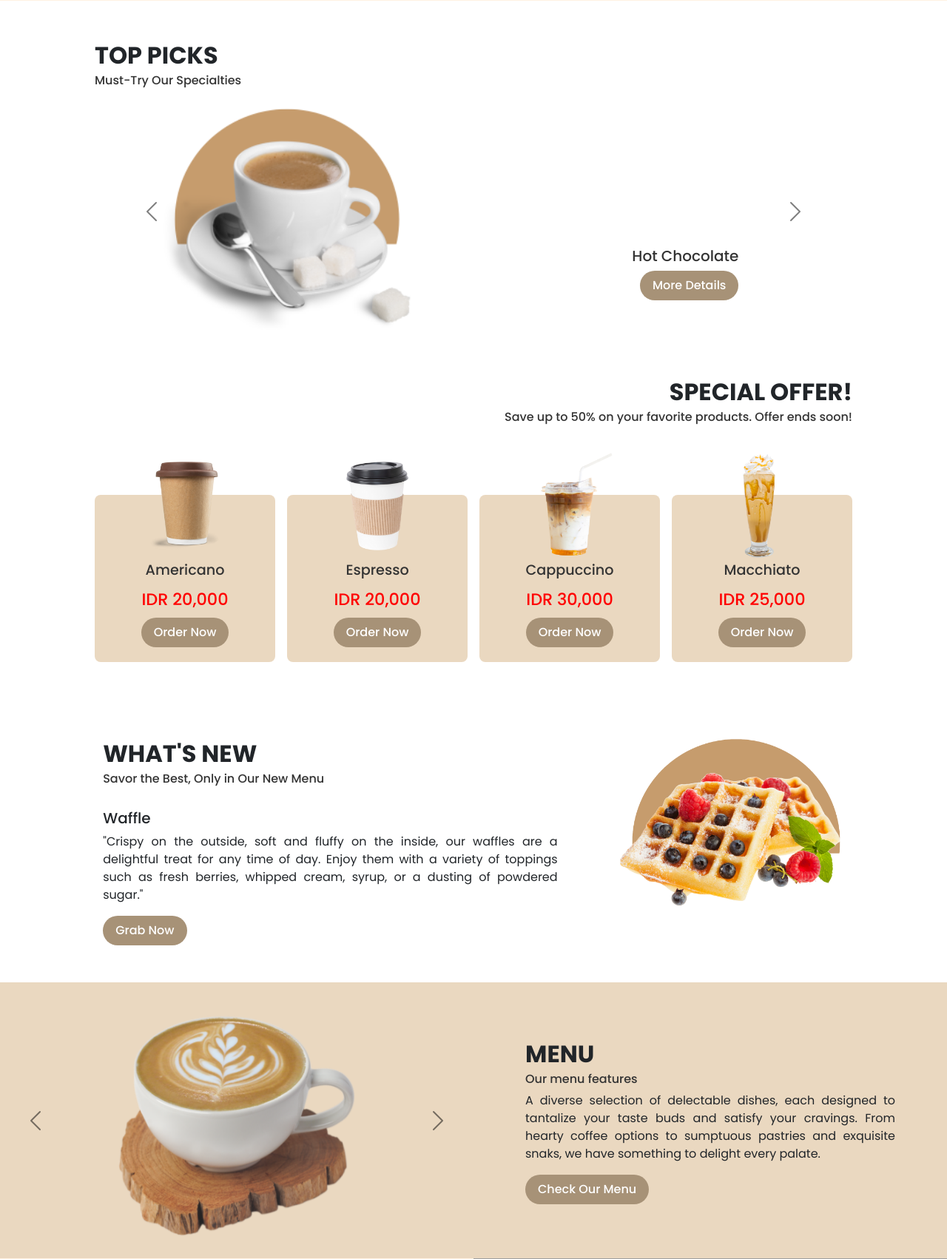
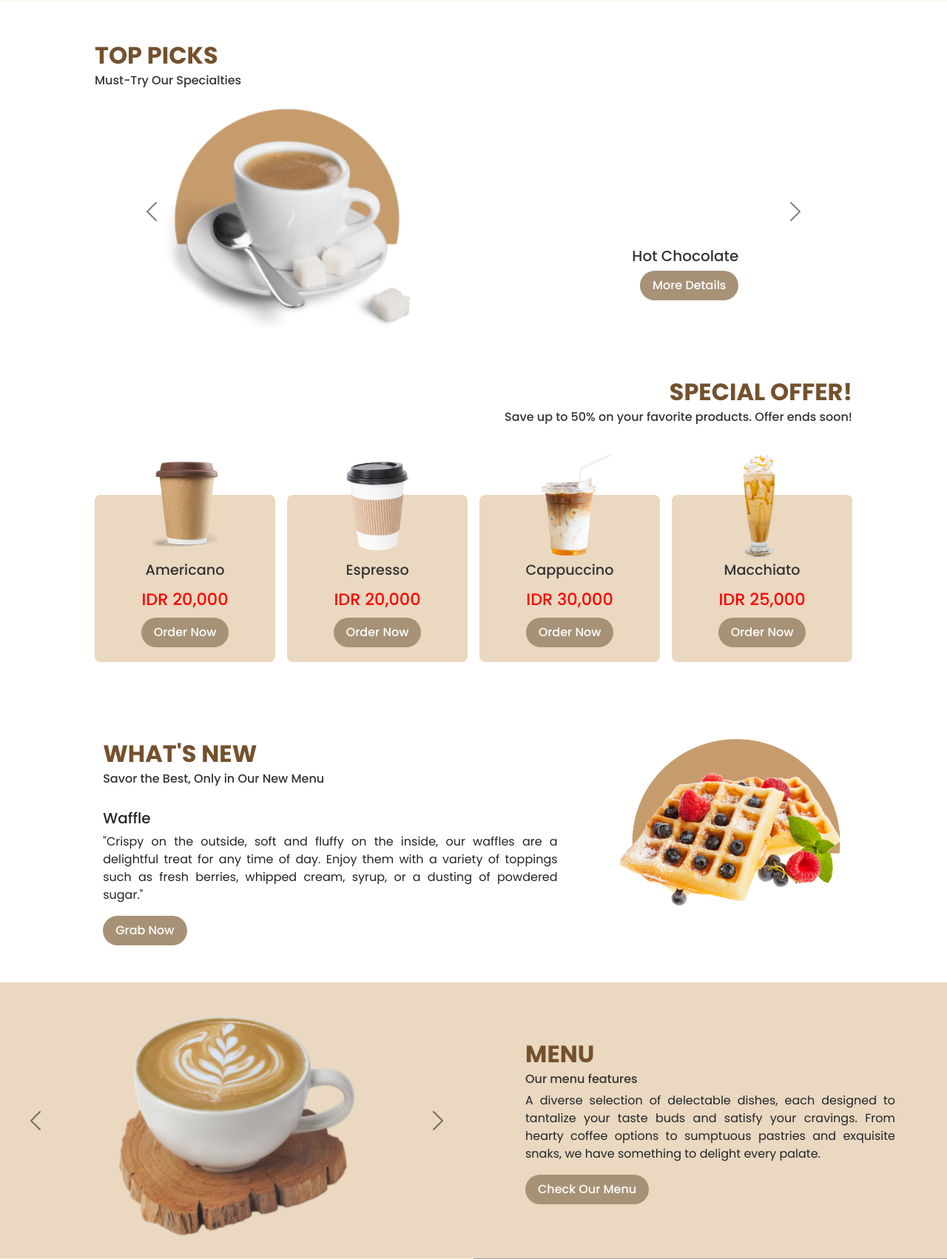
Before and after one commit to adndrsd1/coffeeShop, a PHP site: page / in a window 1280 px wide. Shown: the part 884-2586 px from the top of the page at 74% size. Run offline with PHP 8.4, Linux system fonts and the light colour scheme; grey boxes are pictures that could not be loaded.

Commit message:
Update style.css

```diff
--- a/style.css
+++ b/style.css
@@ -44,7 +44,7 @@ section{
   font-size: 2rem;
   text-transform: uppercase;
   font-weight: 600;
-  color: var(--darkBrown);
+  color: var(--brown1);
   font-weight: bolder;
 }
 .heading h1, .heading2 h1 {
```
